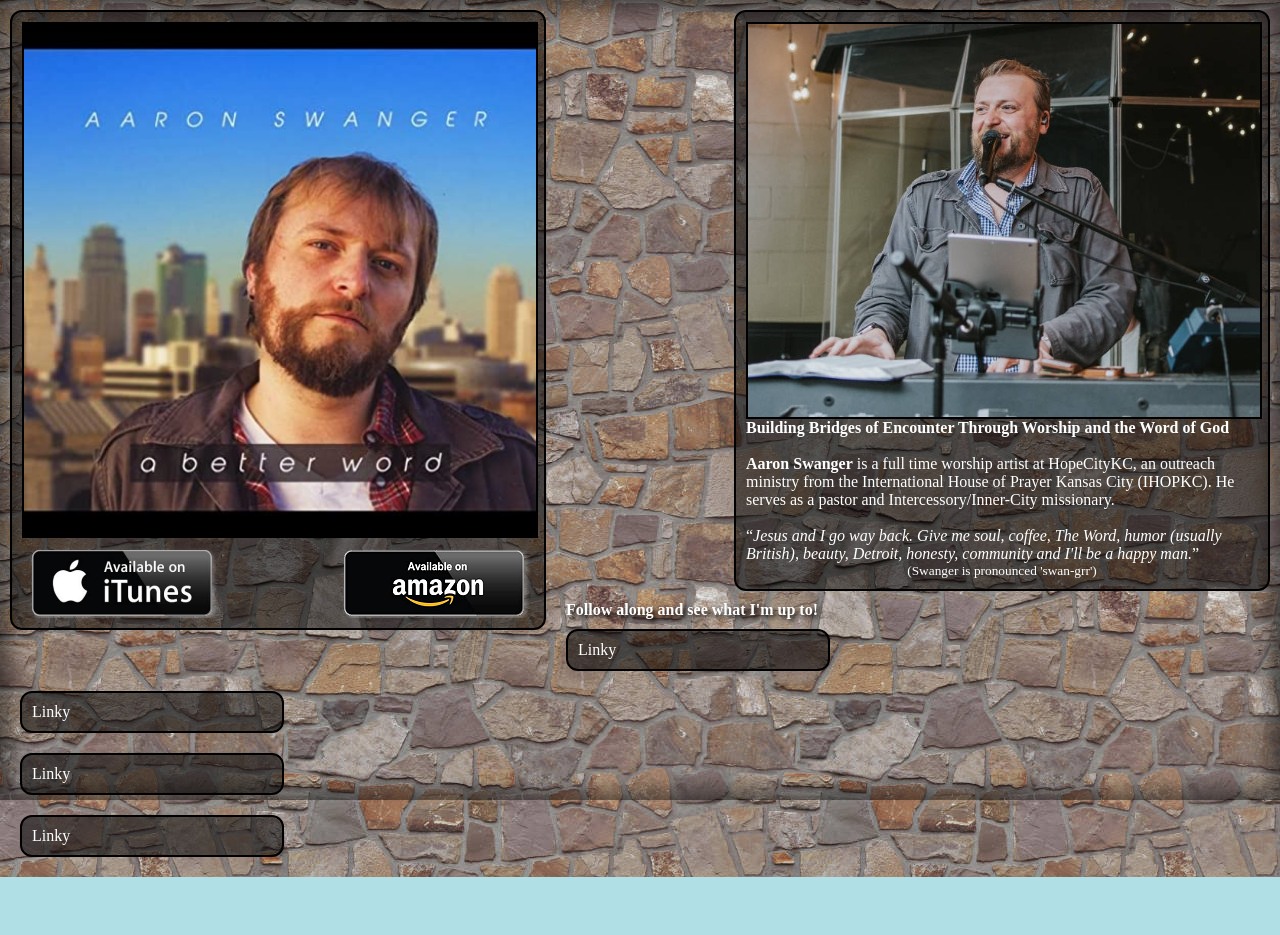
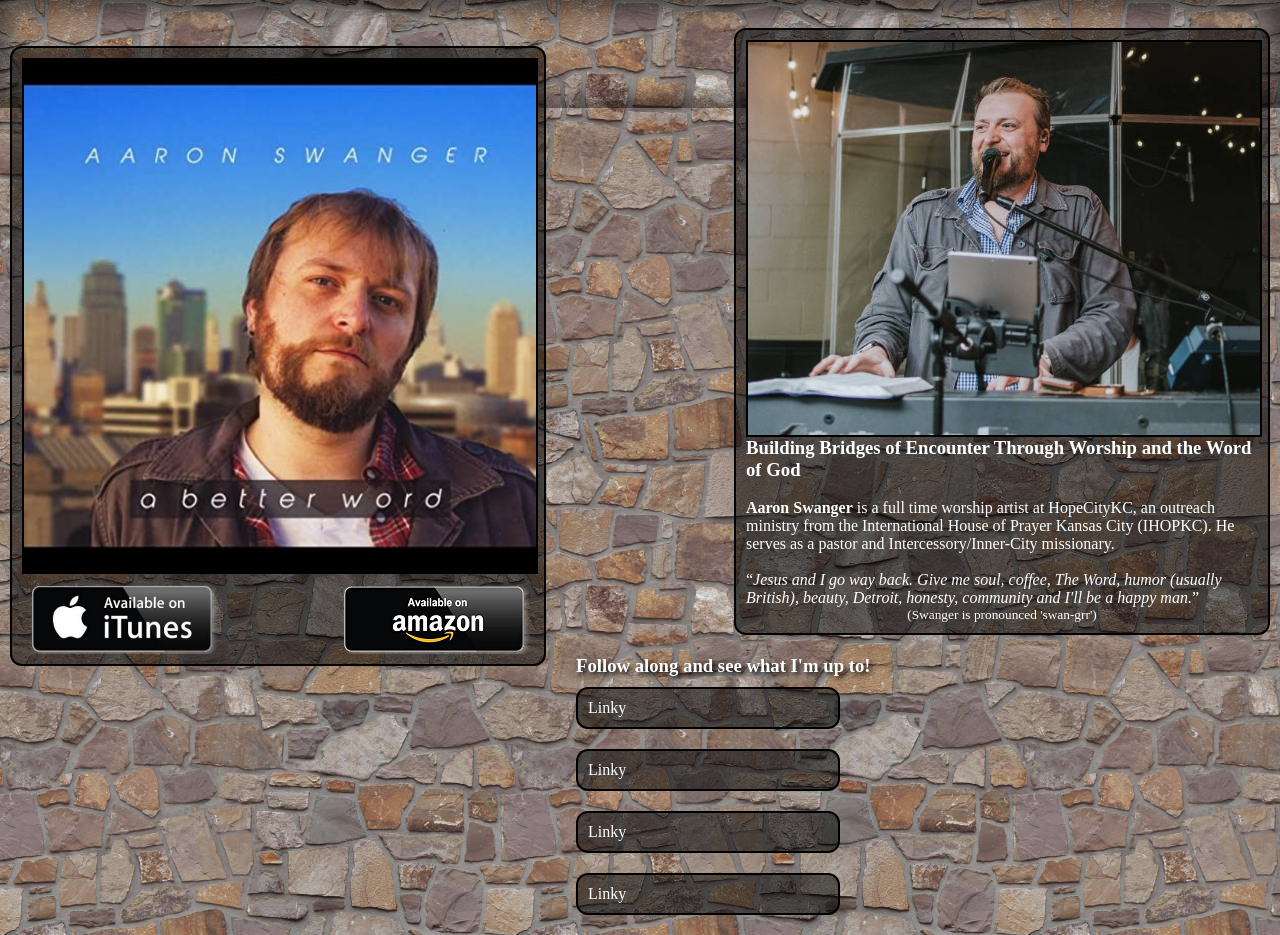
Before and after one commit to JaminGrey/aaronswanger, a plain HTML site: page index.html in a window 1280 px wide. Before the commit the page ends 877 px from the top, so only its background shows below. Drawn offline with Linux system fonts and the light colour scheme.

Commit message:
Update index.html

```diff
--- a/index.html
+++ b/index.html
@@ -10,7 +10,7 @@ html
   background-color: powderblue;
   background-image: url(https://jamingrey.github.io/aaronswanger/TiledBackground.jpg);
   background-repeat:repeat;
-  box-shadow: inset 0px 0px 20px 10px rgba(0,0,0,0.5);
+
   margin: 0px;
 }
 
@@ -19,6 +19,12 @@ body
 	height: 100%;
 	margin: 0px;
   background: none;
+}
+
+/* fills up the entire body, and contains everything inside it */
+#OuterBox
+{
+  box-shadow: inset 0px 0px 20px 10px rgba(0,0,0,0.5);
 }
 
 a, img
@@ -140,8 +146,14 @@ h2, h3
 
   .album_box
   {
+    margin:30px;
     width: 80%;
-    margin: 0 auto;
+  }
+
+  .horizontally_center_on_mobile
+  {
+     display:table;
+     margin: 0 auto;
   }
 
   .float_left_on_desktop
@@ -167,6 +179,11 @@ h2, h3
     max-width: 600px;
   }
 
+  .horizontally_center_on_mobile
+  {
+    /* do nothing */
+  }
+
   .float_left_on_desktop
   {
     float: left;
@@ -185,17 +202,17 @@ h2, h3
 .external_link
 {
   min-width: 15em;
-
+  margin-top: 10px;
 }
 
 </style>
 
 </head>
-<body>
+<body><div id="OuterBox">
 
-<div id="aaron_bio" class="album_box basic_styling float_right_on_desktop">
+<br><div id="aaron_bio" class="album_box basic_styling float_right_on_desktop horizontally_center_on_mobile">
 <img class="picture" src="https://jamingrey.github.io/aaronswanger/BioPhoto.jpg"><br>
-<b>Building Bridges of Encounter Through Worship and the Word of God</b><br><br>
+<h3>Building Bridges of Encounter Through Worship and the Word of God</h3><br><br>
 
 <b>Aaron Swanger</b> is a full time worship artist at HopeCityKC, an outreach ministry from the International House of Prayer Kansas City (IHOPKC). He serves as a pastor and Intercessory/Inner-City missionary.<br>
 
@@ -204,7 +221,7 @@ h2, h3
 
 </div>
 
-<div id="album_betterword" class="album_box basic_styling float_left_on_desktop">
+<br><div id="album_betterword" class="album_box basic_styling float_left_on_desktop horizontally_center_on_mobile">
 <a href="https://store.ihopkc.org/products/114868"><img class="picture" src="https://jamingrey.github.io/aaronswanger/ABetterWord.jpg"></a><br>
 <div id="AlbumLinkBox">
 				<a href="http://www.amazon.com/A-Better-Word-Aaron-Swanger/dp/B00B6N35UW"><div id="AmazonPurchaseButton" class="SocialNetworkIcon"></div></a>
@@ -213,25 +230,25 @@ h2, h3
 </div>
 
 <br><br><br><br>
-<div style="padding:10px;">
-  <b style="color:white; text-shadow: 3px 3px 5px rgba(0,0,0,1); display:inline-block; padding-left:10px;">Follow along and see what I'm up to!</b><br>
+<div id="LinkBox" class="float_left_on_desktop horizontally_center_on_mobile" style="padding:10px;">
+  <h3 class="horizontally_center_on_mobile" style="color:white; text-shadow: 3px 3px 5px rgba(0,0,0,1); display:inline-block; padding-left:10px;">Follow along and see what I'm up to!</h3><br>
 
-  <div class="external_link basic_styling">
+  <div class="external_link basic_styling horizontally_center_on_mobile">
   Linky
   </div><br>
 
-  <div class="external_link basic_styling">
+  <div class="external_link basic_styling horizontally_center_on_mobile">
   Linky
   </div><br>
 
-  <div class="external_link basic_styling">
+  <div class="external_link basic_styling horizontally_center_on_mobile">
   Linky
   </div><br>
 
-  <div class="external_link basic_styling">
+  <div class="external_link basic_styling horizontally_center_on_mobile">
   Linky
   </div><br>
 </div>
 
-</body>
+</div></body>
 </html>
```
